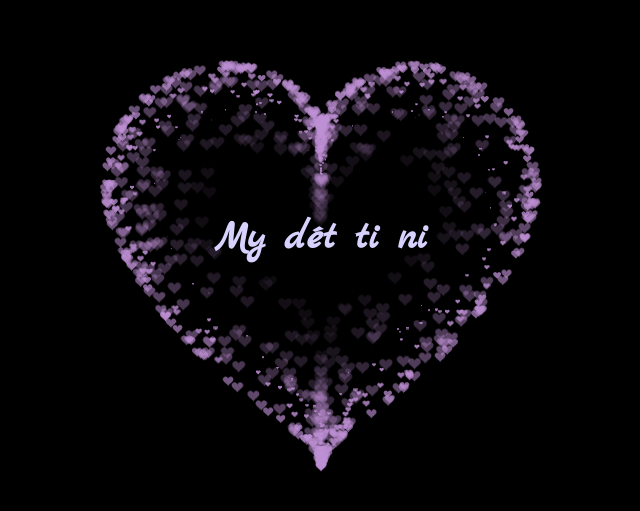
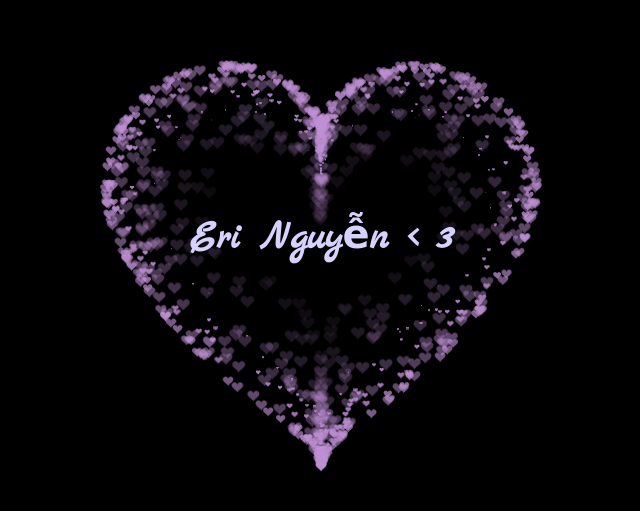
Before and after one commit to HaoDinh9999/Eri_Ne, a plain HTML site: page index.html in a window 1280 px wide. Shown: the part 137-648 px from the top of the page, without its empty margins (319-959 px from the left). Drawn offline with Linux system fonts and the light colour scheme.

Commit message:
Change something

```diff
--- a/index.html
+++ b/index.html
@@ -66,6 +66,7 @@
   <audio autoplay>
     <source src="mono1.mp3" type="audio/mpeg">
   </audio>
+
   <canvas id="pinkboard" style="display: absolute;"></canvas>
   <script>
     const queryString = window.location.search;
@@ -78,7 +79,7 @@
       color = '#BE90D4';
     }
     if (!text) {
-      text = 'My dét ti ni';
+      text = 'Eri Nguyễn < 3'
     }
     if (!styleIndex) {
       styleIndex = 0;
```
